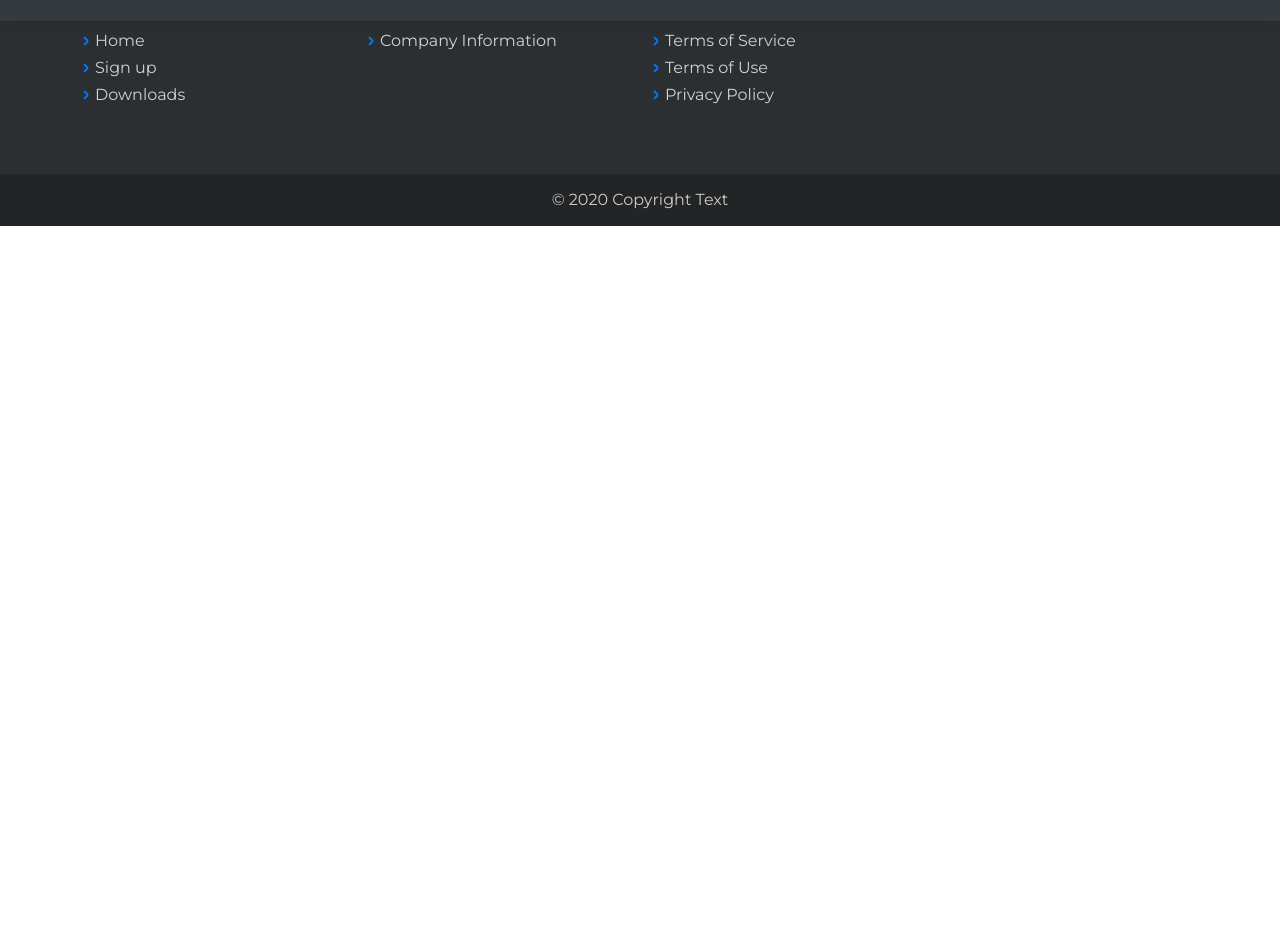
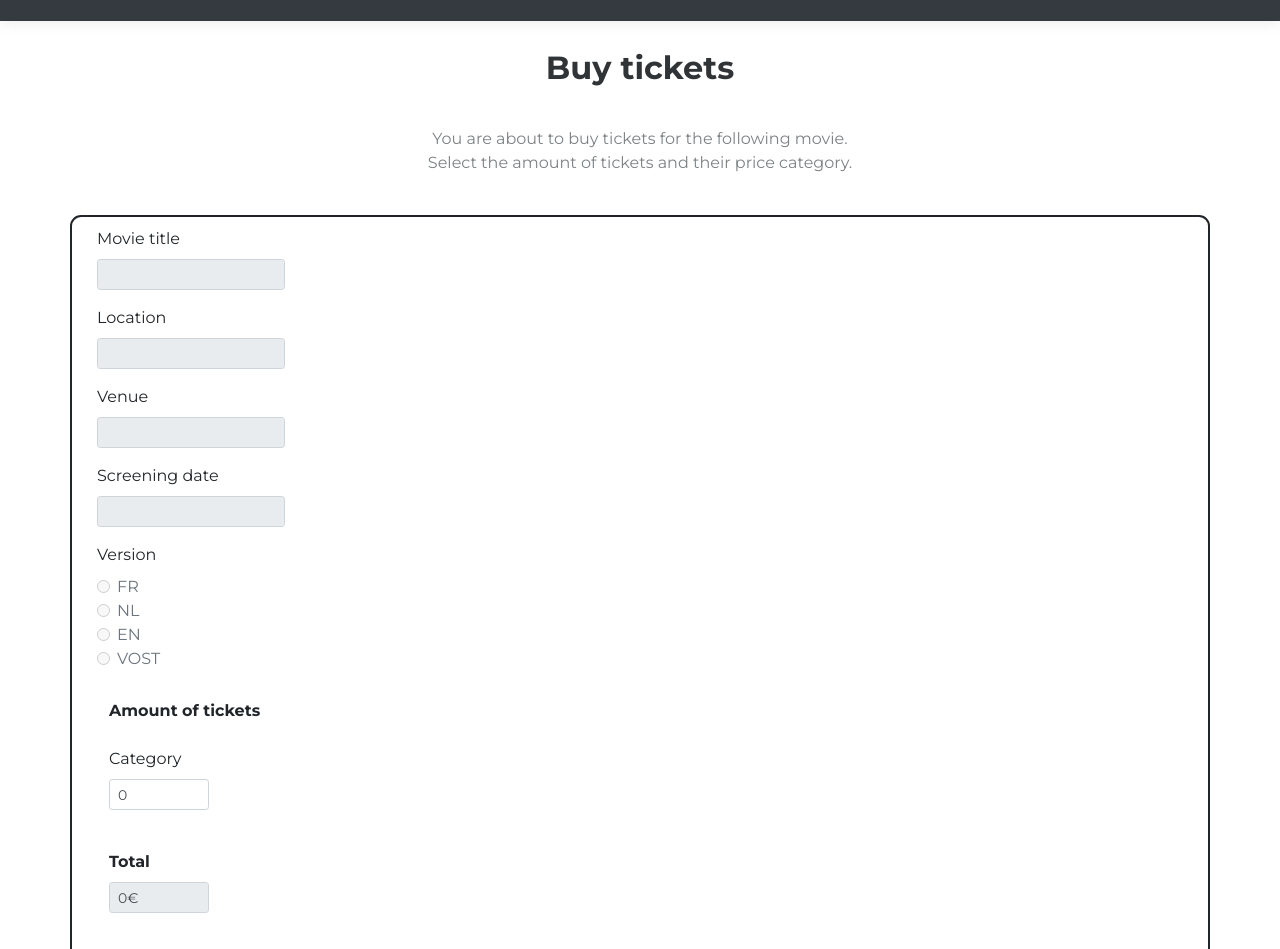
Before and after one commit to makispike/cinemasweb, an Angular app: page /buy in a window 1280 px wide. Before the commit this address led to /. Shown: the part 63-1012 px from the top of the page. Before the commit the page ends 800 px from the top, so only its background shows below. Built offline with nearby package versions, Linux system fonts and the light colour scheme.

Commit message:
added buy component

```diff
--- a/src/app/app-routing.module.ts
+++ b/src/app/app-routing.module.ts
@@ -5,13 +5,16 @@ import {ScreeningsListComponent} from './screenings-list/screenings-list.compone
 import {HomeComponent} from './home/home.component';
 import {SearchComponent} from './search/search.component';
 import {LocationsComponent} from './locations/locations.component';
+import {BuyComponent} from './buy/buy.component';
 
 const routes: Routes = [
   { path: 'movies', component: MoviesListComponent },
   { path: 'screenings', component: ScreeningsListComponent},
   { path: 'search', component: SearchComponent},
   { path: 'locations', component: LocationsComponent},
-  { path: 'home', component: HomeComponent}
+  { path: 'buy', component: BuyComponent},
+  { path: 'home', component: HomeComponent},
+  { path: '', component: HomeComponent}
 ];
 
 @NgModule({
--- a/src/app/app.module.ts
+++ b/src/app/app.module.ts
@@ -12,6 +12,7 @@ import { HomeComponent } from './home/home.component';
 import { SearchComponent } from './search/search.component';
 import {FormsModule} from '@angular/forms';
 import { LocationsComponent } from './locations/locations.component';
+import { BuyComponent } from './buy/buy.component';
 
 @NgModule({
   declarations: [
@@ -22,7 +23,8 @@ import { LocationsComponent } from './locations/locations.component';
     ScreeningComponent,
     HomeComponent,
     SearchComponent,
-    LocationsComponent
+    LocationsComponent,
+    BuyComponent
   ],
   imports: [
     BrowserModule,
--- /dev/null
+++ b/src/app/buy/buy.component.html
@@ -0,0 +1,55 @@
+<div class="map-clean" style="margin-top: 72px;">
+  <div class="container">
+    <div class="intro">
+      <h2 class="text-center">Buy tickets</h2>
+      <p class="text-center">You are about to buy tickets for the following movie.<br>Select the amount of tickets and their price category.</p>
+    </div>
+  </div>
+  <div class="container">
+    <div class="intro">
+      <p class="text-center text-white bg-danger border rounded border-danger d-none">Error message</p>
+    </div>
+  </div>
+</div>
+<div style="margin-bottom: 30px;">
+  <div class="container">
+    <div class="row">
+      <div class="col-md-12 text-left" style="border-width: 2px;border-style: solid;border-radius: 11px;">
+        <form style="margin-top: 10px;margin-right: 10px;margin-bottom: 10px;margin-left: 10px;">
+          <div class="form-group"><label for="title">Movie title</label><input class="form-control form-control-sm" type="text" id="title" name="title" disabled="" style="width: auto"></div>
+          <div class="form-group"><label for="location">Location</label><input class="form-control form-control-sm" type="text" id="location" name="location" disabled="" style="width: auto"></div>
+          <div class="form-group"><label for="venue">Venue</label><input class="form-control form-control-sm" type="text" id="venue" name="venue" disabled="" style="width: auto"></div>
+          <div class="form-group"><label for="date">Screening date</label><input class="form-control form-control-sm" type="text" id="date" name="date" disabled="" style="width: auto"></div>
+          <div class="form-group"><label for="title">Version</label>
+            <div class="form-check" id="langFR"><input class="form-check-input" type="radio" id="checkFR" disabled=""><label class="form-check-label" for="checkFR">FR</label></div>
+            <div class="form-check" id="langNL"><input class="form-check-input" type="radio" id="checkNL" disabled=""><label class="form-check-label" for="checkNL">NL</label></div>
+            <div class="form-check" id="langEN"><input class="form-check-input" type="radio" id="checkEN" disabled=""><label class="form-check-label" for="checkEN">EN</label></div>
+            <div class="form-check" id="langVOST"><input class="form-check-input" type="radio" id="checkVOST" disabled=""><label class="form-check-label" for="checkVOST">VOST</label></div>
+          </div>
+          <div class="table-responsive table-borderless">
+            <table class="table table-bordered">
+              <thead>
+              <tr>
+                <th style="width: 35%;">Amount of tickets</th>
+              </tr>
+              </thead>
+              <tbody>
+              <tr>
+                <td style="width: 20%;">
+                  <div class="form-group"><label for="category">Category</label><input class="form-control form-control-sm" type="number" id="category" name="pricecategory" value="0" style="width: 100px"></div>
+                </td>
+              </tr>
+              <tr>
+                <td style="width: 20%;">
+                  <div class="form-group"><label for="priceTotal" style="font-weight: bold;">Total</label><input class="form-control form-control-sm" type="text" id="priceTotal" name="priceTotal" value="0€" disabled="" style="width: 100px"></div>
+                </td>
+              </tr>
+              </tbody>
+            </table>
+          </div><button class="btn btn-info" type="submit" style="margin-left: 45%;margin-bottom: 19px;">Checkout</button>
+          <button class="btn btn-danger" type="button" style="margin-left: 42%;margin-bottom: 19px;" (click)="onBack()">Back to screenings</button>
+        </form>
+      </div>
+    </div>
+  </div>
+</div>
--- /dev/null
+++ b/src/app/buy/buy.component.ts
@@ -0,0 +1,19 @@
+import { Component, OnInit } from '@angular/core';
+import {Router} from '@angular/router';
+
+@Component({
+  selector: 'app-buy',
+  templateUrl: './buy.component.html',
+  styleUrls: ['./buy.component.css']
+})
+export class BuyComponent implements OnInit {
+
+  constructor(private router: Router) { }
+
+  ngOnInit(): void {
+  }
+
+  onBack() {
+    this.router.navigate(['/screenings']);
+  }
+}
--- a/src/app/screening/screening.component.html
+++ b/src/app/screening/screening.component.html
@@ -11,5 +11,5 @@
       <li><b>Time: </b> {{time}}</li>
     </ul>
   </td>
-  <td class="align-middle" style="width: 30%"><button class="btn btn-secondary" type="button">Buy tickets</button></td>
+  <td class="align-middle" style="width: 30%"><button class="btn btn-secondary" type="button" (click)="onBuy()">Buy tickets</button></td>
 </tr>
--- a/src/app/screening/screening.component.ts
+++ b/src/app/screening/screening.component.ts
@@ -1,4 +1,5 @@
 import {Component, Input, OnInit} from '@angular/core';
+import {Router} from '@angular/router';
 
 @Component({
   selector: 'app-screening',
@@ -16,9 +17,12 @@ export class ScreeningComponent implements OnInit {
   @Input() time: string;
   @Input() urlPhoto: string;
 
-  constructor() { }
+  constructor(private router: Router) { }
 
   ngOnInit(): void {
   }
 
+  onBuy() {
+    this.router.navigate(['/buy']);
+  }
 }
```
Also changed, not shown: src/app/buy/buy.component.css (added), 1 other file (tests, documents, lock files or other folders).
